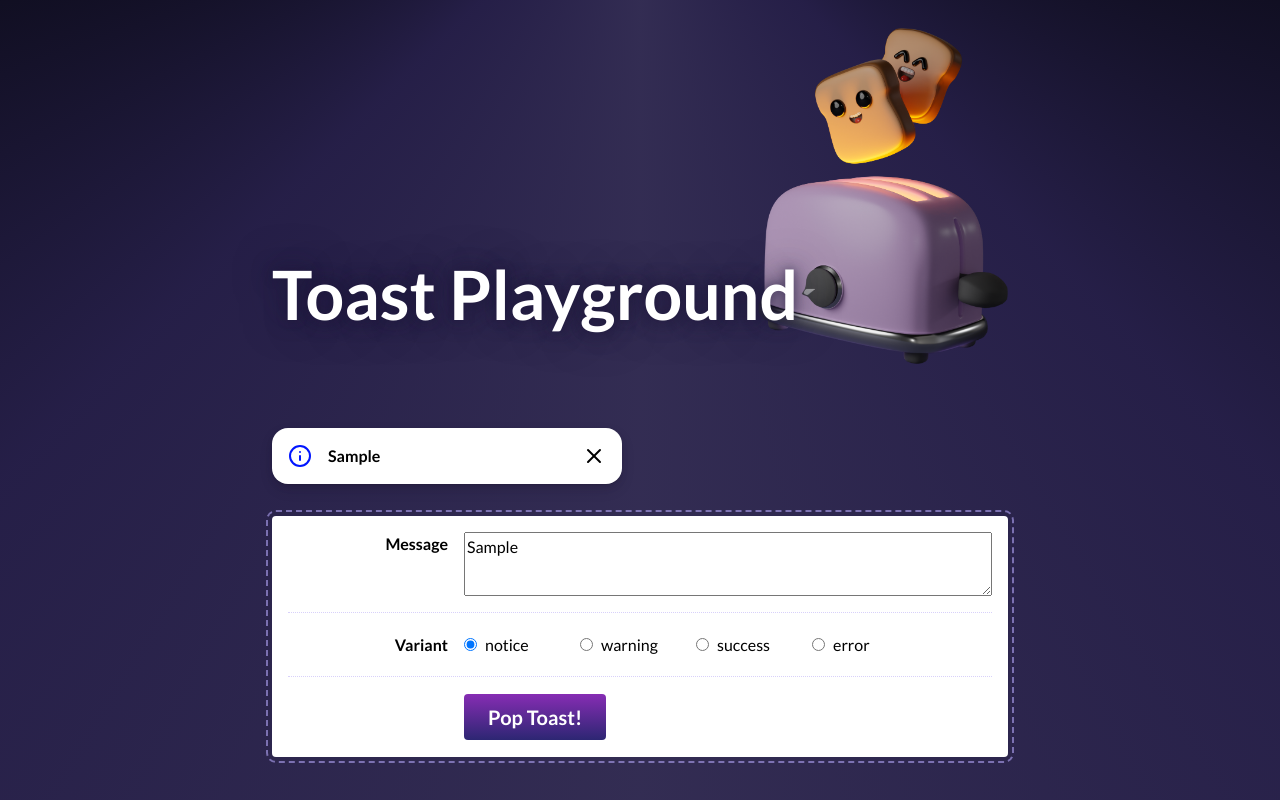
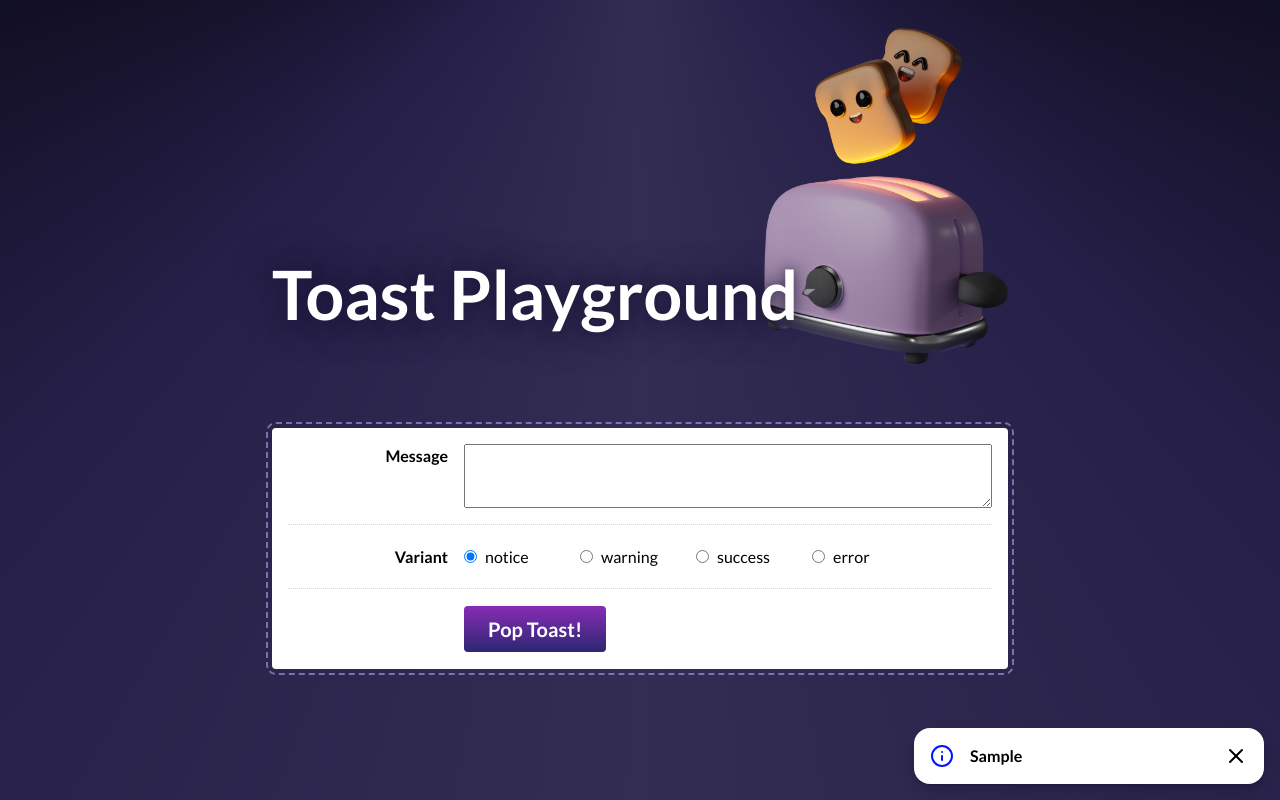
Before and after one commit to toddgoates/toast, a React (Create React App) app: page / in a window 1280 px wide. Both pictures are taken after typing "Sample" into the empty fields and a click on the button "Pop Toast!". Shown: the top 800 px of the page. Built offline with nearby package versions, Linux system fonts and the light colour scheme.

Commit message:
Create an array of toasts and delete them.

```diff
--- a/src/components/Toast/Toast.js
+++ b/src/components/Toast/Toast.js
@@ -18,9 +18,7 @@ const ICONS_BY_VARIANT = {
   error: AlertOctagon,
 };
 
-function Toast({ children, variant, isHidden, setIsHidden }) {
-  if (isHidden) return null;
-
+function Toast({ children, id, variant, deleteToast }) {
   const Icon = ICONS_BY_VARIANT[variant];
 
   return (
@@ -29,7 +27,11 @@ function Toast({ children, variant, isHidden, setIsHidden }) {
         <Icon size={24} />
       </div>
       <p className={styles.content}>{children}</p>
-      <button className={styles.closeButton} onClick={() => setIsHidden(true)}>
+      <button
+        type="button"
+        className={styles.closeButton}
+        onClick={() => deleteToast(id)}
+      >
         <X size={24} />
         <VisuallyHidden>Dismiss message</VisuallyHidden>
       </button>
--- a/src/components/ToastPlayground/ToastPlayground.js
+++ b/src/components/ToastPlayground/ToastPlayground.js
@@ -1,21 +1,43 @@
 import React from "react";
 
 import Button from "../Button";
-import Toast from "../Toast/";
+import ToastShelf from "../ToastShelf/ToastShelf";
 
 import styles from "./ToastPlayground.module.css";
 
 const VARIANT_OPTIONS = ["notice", "warning", "success", "error"];
 
 function ToastPlayground() {
+  const [toasts, setToasts] = React.useState([]);
   const [message, setMessage] = React.useState("");
   const [variant, setVariant] = React.useState("notice");
-  const [isHidden, setIsHidden] = React.useState(true);
 
   function createToast(event) {
     event.preventDefault();
 
-    setIsHidden(false);
+    setToasts([
+      ...toasts,
+      {
+        id: crypto.randomUUID(),
+        message,
+        variant,
+        isVisible: true,
+      },
+    ]);
+
+    setMessage("");
+    setVariant("notice");
+  }
+
+  function deleteToast(id) {
+    const toastIndex = toasts.findIndex((toast) => {
+      return toast.id === id;
+    });
+
+    const newToasts = [...toasts];
+    newToasts.splice(toastIndex, 1);
+
+    setToasts(newToasts);
   }
 
   return (
@@ -25,9 +47,7 @@ function ToastPlayground() {
         <h1>Toast Playground</h1>
       </header>
 
-      <Toast variant={variant} isHidden={isHidden} setIsHidden={setIsHidden}>
-        {message}
-      </Toast>
+      <ToastShelf toasts={toasts} deleteToast={deleteToast} />
 
       <div className={styles.controlsWrapper}>
         <div className={styles.row}>
@@ -71,7 +91,7 @@ function ToastPlayground() {
         <div className={styles.row}>
           <div className={styles.label} />
           <div className={`${styles.inputWrapper} ${styles.radioWrapper}`}>
-            <Button>Pop Toast!</Button>
+            <Button type="submit">Pop Toast!</Button>
           </div>
         </div>
       </div>
--- a/src/components/ToastShelf/ToastShelf.js
+++ b/src/components/ToastShelf/ToastShelf.js
@@ -1,17 +1,18 @@
-import React from 'react';
+import React from "react";
 
-import Toast from '../Toast';
-import styles from './ToastShelf.module.css';
+import Toast from "../Toast";
+import styles from "./ToastShelf.module.css";
 
-function ToastShelf() {
+function ToastShelf({ toasts, deleteToast }) {
   return (
     <ol className={styles.wrapper}>
-      <li className={styles.toastWrapper}>
-        <Toast variant="notice">Example notice toast</Toast>
-      </li>
-      <li className={styles.toastWrapper}>
-        <Toast variant="error">Example error toast</Toast>
-      </li>
+      {toasts.map(({ id, message, variant }) => (
+        <li className={styles.toastWrapper} key={id}>
+          <Toast id={id} variant={variant} deleteToast={deleteToast}>
+            {message}
+          </Toast>
+        </li>
+      ))}
     </ol>
   );
 }
```
